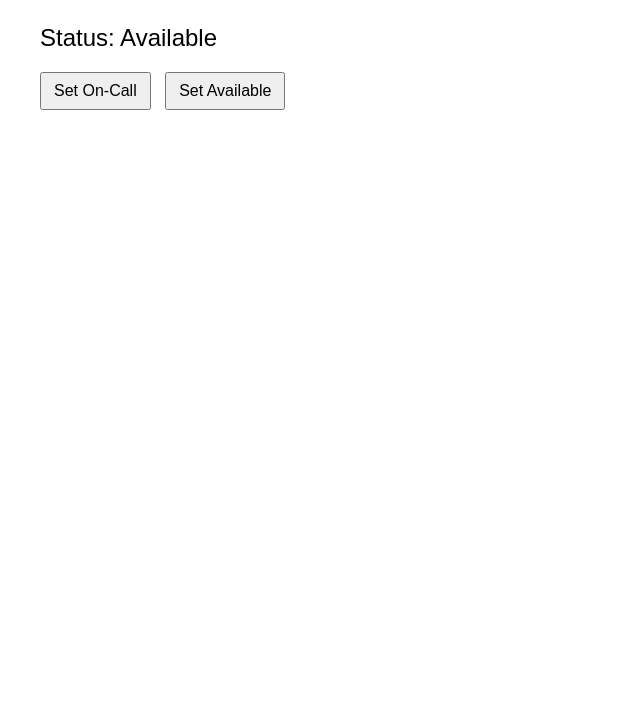
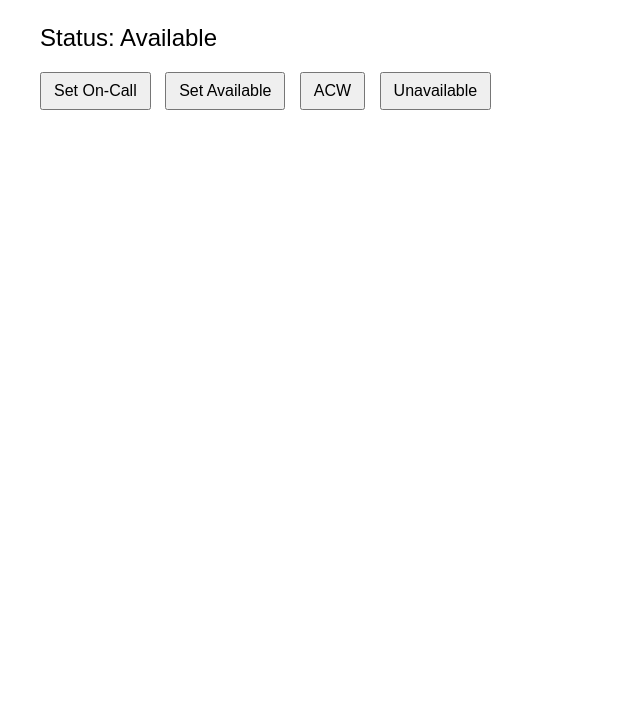
Before and after one commit to Valen44/valen44.github.io, a plain HTML site: page index.html in a window 1280 px wide. Shown: the part 92-800 px from the top of the page, without its empty margins (0-640 px from the left). Drawn offline with Linux system fonts and the light colour scheme.

Commit message:
Update index.html

```diff
--- a/index.html
+++ b/index.html
@@ -28,6 +28,8 @@
   </div>
   <button onclick="setStatus('On-Call')">Set On-Call</button>
   <button onclick="setStatus('Available')">Set Available</button>
+  <button onclick="setStatus('ACW')">ACW</button>
+  <button onclick="setStatus('Unavailable')">Unavailable</button>
 
   <script>
     function setStatus(text) {
```
